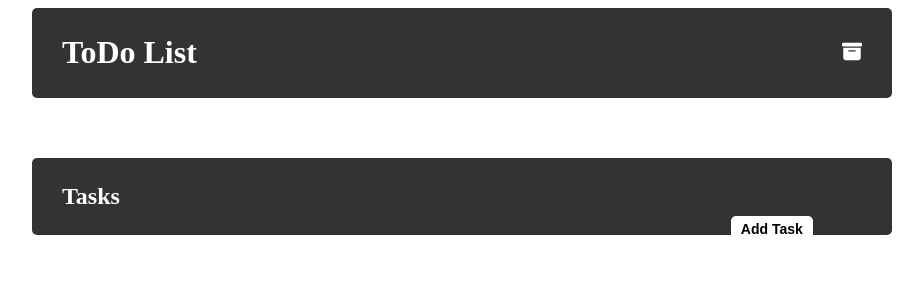
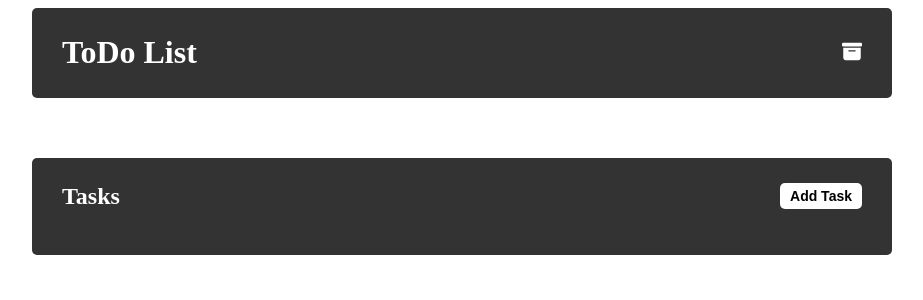
Before and after one commit to NorbertVincze04/ToDoListApp, an Angular app: page /tasks in a window 1280 px wide. Shown: the top 300 px of the page, without its empty margins (178-1101 px from the left). Built offline with nearby package versions, Linux system fonts and the light colour scheme.

Commit message:
bugs solving

```diff
--- a/src/app/main/main.component.css
+++ b/src/app/main/main.component.css
@@ -1,5 +1,5 @@
-button {
-  position: absolute;
-  top: 27%;
-  left: 71%;
+.title {
+  display: flex;
+  justify-content: space-between;
+  align-items: center;
 }
--- a/src/app/main/main.component.html
+++ b/src/app/main/main.component.html
@@ -3,6 +3,9 @@
 }
 
 <app-base-div>
+  <div class="title">
+    <h2>Tasks</h2>
+    <button (click)="onStartAddTask()">Add Task</button>
+  </div>
   <app-tasks></app-tasks>
-  <button (click)="onStartAddTask()">Add Task</button>
 </app-base-div>
--- a/src/app/shared/base-div/base-div.component.css
+++ b/src/app/shared/base-div/base-div.component.css
@@ -1,7 +1,4 @@
 div {
-  display: flex;
-  justify-content: space-between;
-  align-items: center;
   padding-left: 30px;
   padding-right: 30px;
   padding-bottom: 5px;
--- a/src/app/shared/tasks/tasks.component.css
+++ b/src/app/shared/tasks/tasks.component.css
@@ -1,6 +1,7 @@
 ul {
   list-style: none;
   padding: 0;
+  margin: 0;
 }
 
 li {
@@ -12,6 +13,7 @@ li {
   flex-direction: column;
   border-radius: 5px;
   margin-bottom: 20px;
+  font-size: 16px;
 }
 
 p {
--- a/src/app/shared/tasks/tasks.component.html
+++ b/src/app/shared/tasks/tasks.component.html
@@ -1,5 +1,4 @@
 <div>
-  <h2>Tasks</h2>
   <ul>
     @for (task of tasks; track task.id) {
       @if (task.status === "pending") {
--- a/src/app/top-bar/top-bar.component.css
+++ b/src/app/top-bar/top-bar.component.css
@@ -7,3 +7,9 @@ a {
 a:hover {
   color: #b8b8b8;
 }
+
+.top-bar {
+  display: flex;
+  justify-content: space-between;
+  align-items: center;
+}
--- a/src/app/top-bar/top-bar.component.html
+++ b/src/app/top-bar/top-bar.component.html
@@ -1,4 +1,6 @@
 <app-base-div>
-  <a routerLink="tasks"><h1>ToDo List</h1></a>
-  <a routerLink="archive"><i class="fas fa-archive fa-lg"></i></a>
+  <div class="top-bar">
+    <a routerLink="tasks"><h1>ToDo List</h1></a>
+    <a routerLink="archive"><i class="fas fa-archive fa-lg"></i></a>
+  </div>
 </app-base-div>
```
